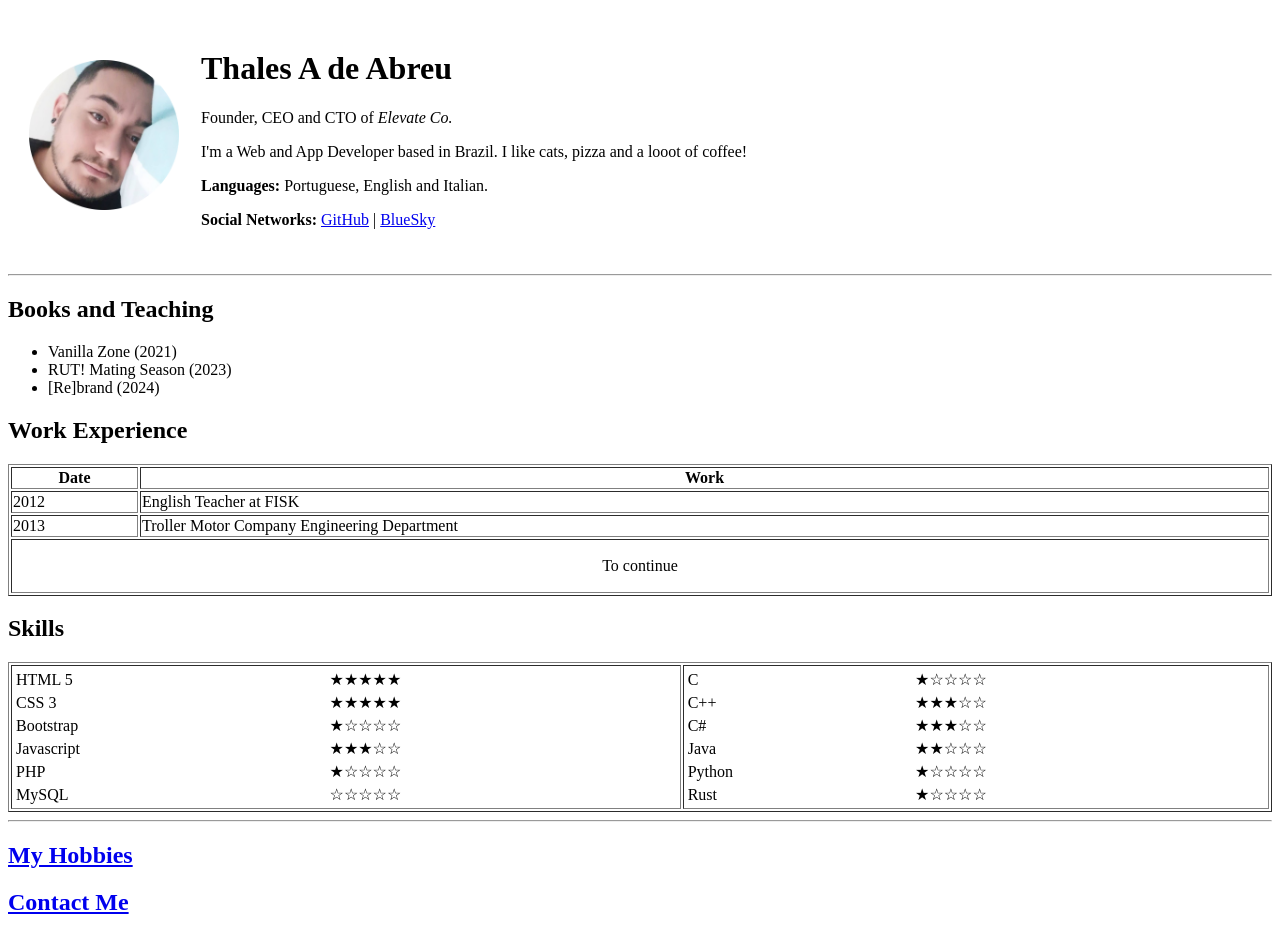
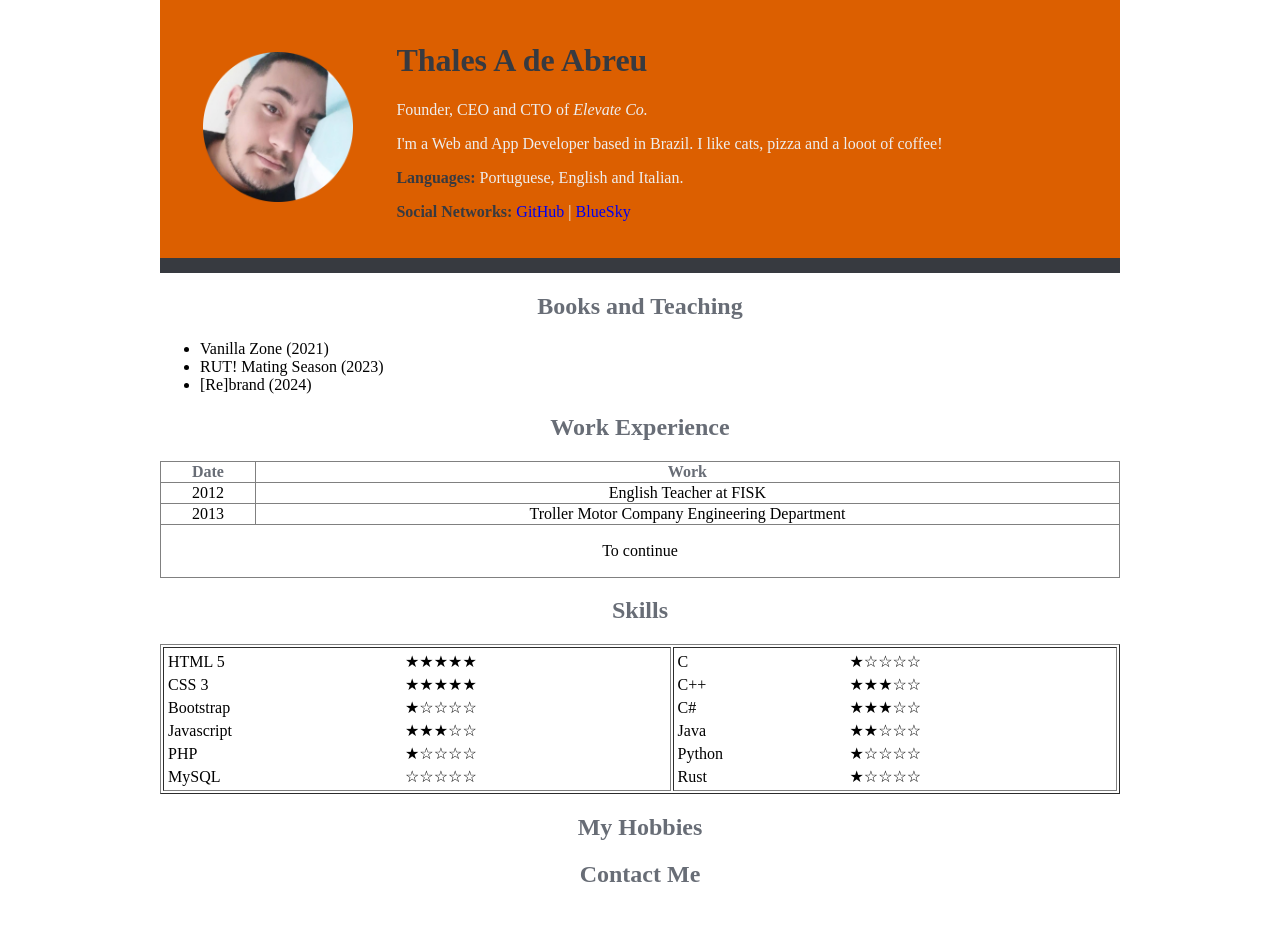
Before and after one commit to itsthles/webdevbootcamp, a plain HTML site: page index.html in a window 1280 px wide. After the commit the page ends 908 px from the top, so only its background shows below. Drawn offline with Linux system fonts and the light colour scheme.

Commit message:
Trying to add more css little by little

```diff
--- /dev/null
+++ b/css/styles.css
@@ -0,0 +1,44 @@
+body {
+	margin: 0;
+}
+#container {
+	width: 75%;
+	margin: auto;
+}
+#profPic {
+	width: 150;
+	margin: auto;
+}
+
+#header-table {
+	background-color: #DC5F00;
+	margin-bottom: 0;
+}
+
+#header-table p {
+	color: #EEEEEE;
+}
+
+.info {
+	color: #373A40;
+}
+
+hr {
+	height: 15px;
+	border: none;
+	margin-top: 0;
+	background-color: #373A40;
+}
+
+h1 {
+	color: #373A40;
+}
+
+h2, th {
+	color: #686D76;
+	text-align: center;
+}
+
+a {
+	text-decoration: none;
+}
--- a/index.html
+++ b/index.html
@@ -4,16 +4,21 @@
     <meta charset="UTF-8" />
     <meta name="viewport" content="width=device-width, initial-scale=1.0" />
     <title>Personal Website</title>
+    <link rel="stylesheet" href="css/styles.css">
   </head>
   <body>
-    <table cellspacing="20">
+    <div id="container">
+      <table cellspacing="20" width="100%" id="header-table">
         <tr>
           <td>
+            <center>
               <img
+              id="profPic"
               src="img/profile_pic.png"
               width="150"
               alt="A profile picture of myself."
               />
+            </center>
           </td>
           <td>
             <h1>Thales A de Abreu</h1>
@@ -22,9 +27,9 @@
               I'm a Web and App Developer based in Brazil. I like cats, pizza and
               a looot of coffee!
             </p>
-          <p><strong>Languages:</strong> Portuguese, English and Italian.</p>
+            <p><strong class="info">Languages:</strong> Portuguese, English and Italian.</p>
             <p>
-            <strong>Social Networks:</strong>
+              <strong class="info">Social Networks:</strong>
               <a href="https://github.com/itsthles" target="_blank">GitHub</a> |
               <a
                 href="https://bsky.app/profile/itsthles.bsky.social"
@@ -43,7 +48,7 @@
         <li>[Re]brand (2024)</li>
       </ul>
       <h2>Work Experience</h2>
-    <table border="1" width="100%">
+      <table border="1" cellspacing="30" style="text-align:center; border-collapse: collapse;" width="100%">
         <thead>
           <tr>
             <th>Date</th>
@@ -125,8 +130,8 @@
           </td>
         </tr>
       </table>
-    <hr />
       <a href="hobbies.html"><h2>My Hobbies</h2></a>
       <a href="contact.html"><h2>Contact Me</h2></a>
+    </div>
   </body>
 </html>
```
Lines whose indentation alone changed are shown as unchanged.
